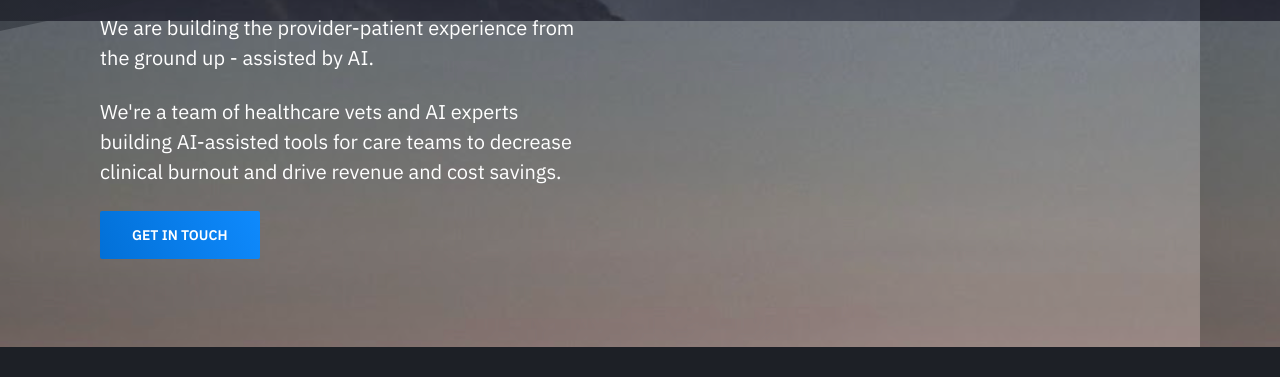
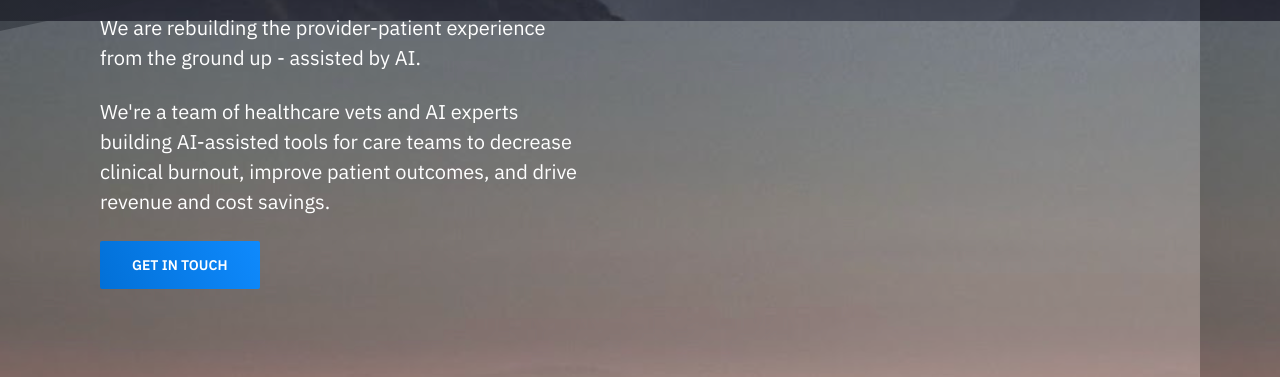
Before and after one commit to pruksmhc/maidahealth.github.io, a plain HTML site: page index.html in a window 1280 px wide. Shown: the part 669-1046 px from the top of the page. Before the commit the page ends 1016 px from the top, so only its background shows below. Drawn offline with nearby package versions, Linux system fonts and the light colour scheme.

Commit message:
Update wording on website

```diff
--- a/index.html
+++ b/index.html
@@ -37,9 +37,9 @@
                     <div class="hero-inner">
 						<div class="hero-copy">
 	                        <h1 class="hero-title mt-0">Maida Health</h1>
-	                        <p style="color:white">We are building the provider-patient experience from the ground up - assisted by AI. </p>
+	                        <p style="color:white">We are rebuilding the provider-patient experience from the ground up - assisted by AI. </p>
 </p>
-   <p style="color:white">We're a team of healthcare vets and AI experts building AI-assisted tools for care teams to decrease clinical burnout and drive revenue and cost savings.
+   <p style="color:white">We're a team of healthcare vets and AI experts building AI-assisted tools for care teams to decrease clinical burnout, improve patient outcomes, and drive revenue and cost savings.
 </p> 	                       <a class="button button-primary" href="mailto: jen@maida.ai">Get in touch</a></div>
 						</div>
 
```
